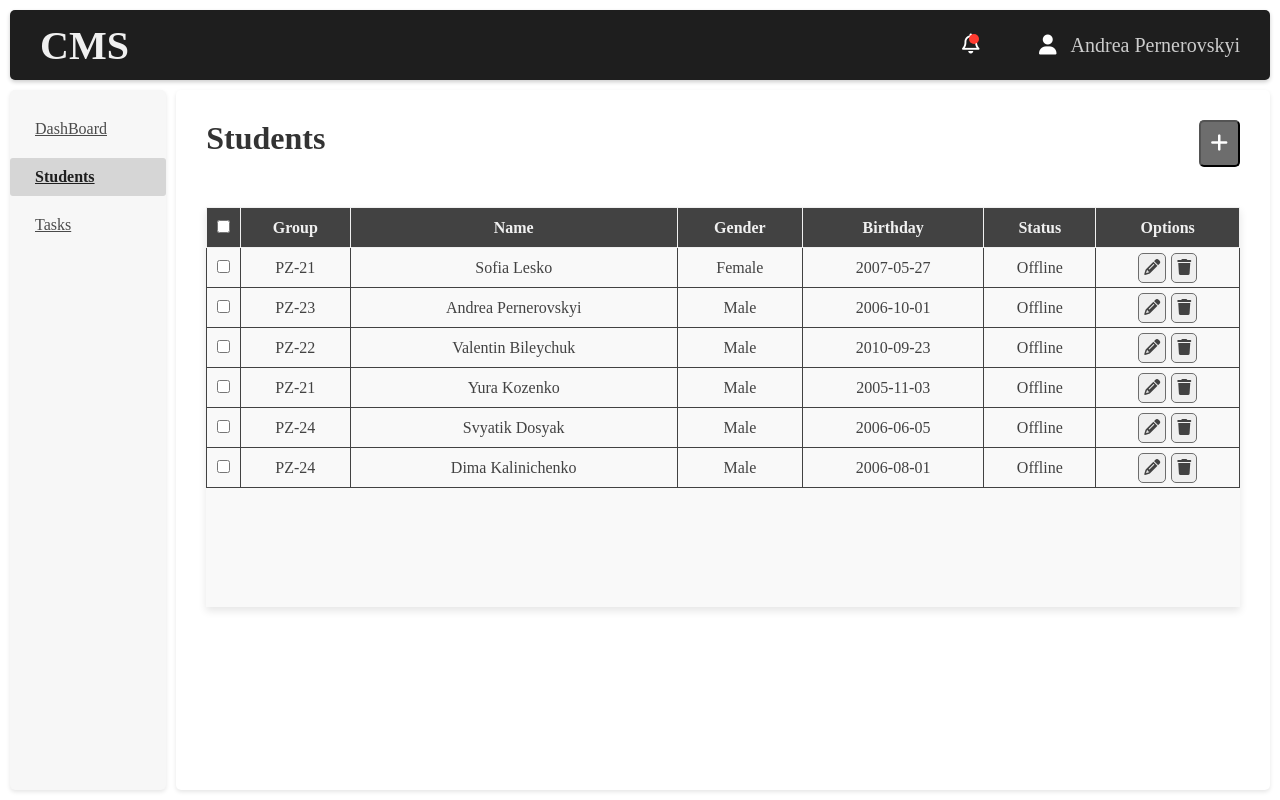
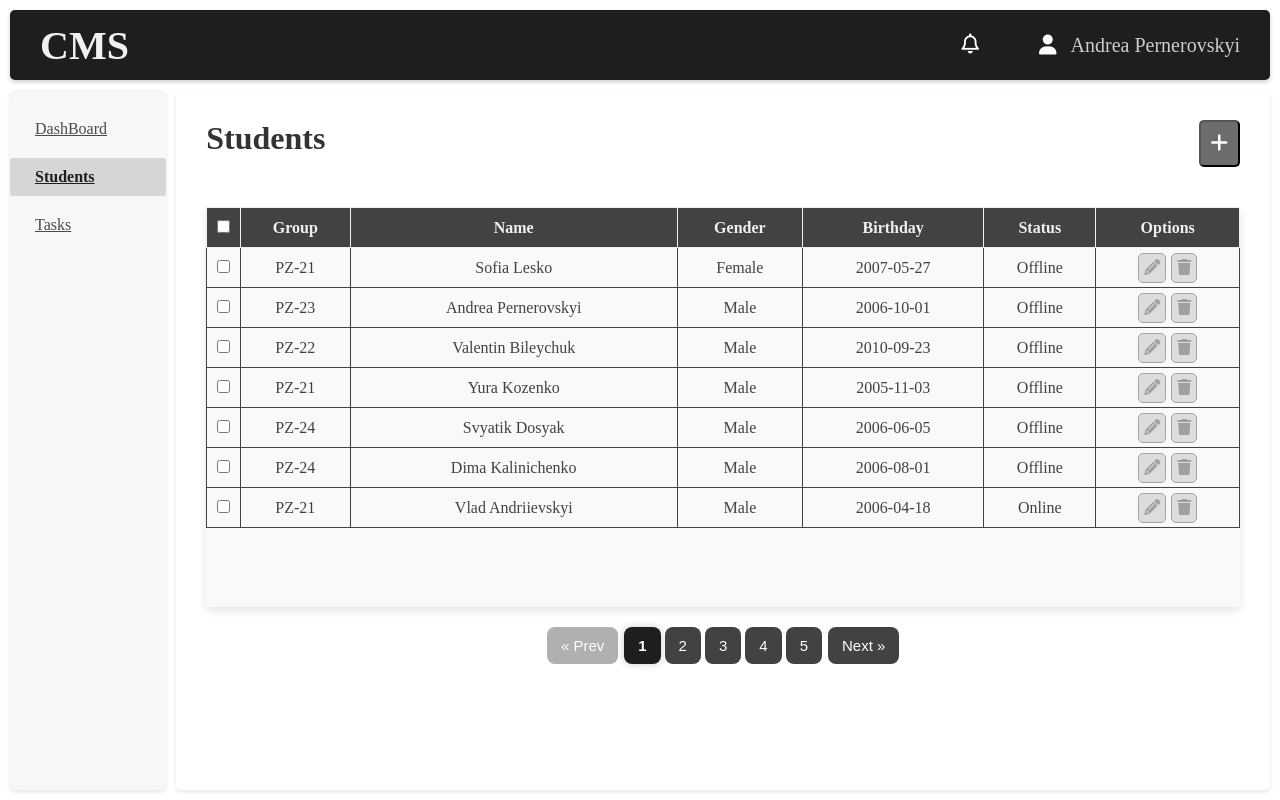
Before and after one commit to AndreaPernerovskyj/pvi, a PHP site: page / in a window 1280 px wide. Run offline with PHP 8.4, Linux system fonts and the light colour scheme; some libraries are stand-ins or nearby versions.

Commit message:
Finally all corrections done, lab1 is ready

```diff
--- a/index.html
+++ b/index.html
@@ -2,13 +2,13 @@
 <html lang="en">
 <head>
     <meta charset="UTF-8">
-    <link href="resources/styles/index.css" rel="stylesheet"/>
-    <link href="./resources/styles/navbar.css" rel="stylesheet"/>
-    <link href="./resources/styles/header.css" rel="stylesheet"/>
-    <link href="./resources/styles/common.css" rel="stylesheet"/>
-    <link href="./resources/styles/main.css" rel="stylesheet"/>
-    <link href="./resources/styles/students.css" rel="stylesheet"/>
-    <link href="resources/styles/responsive.css" rel="stylesheet"/>
+    <link href="resources/styles/index.css" rel="stylesheet">
+    <link href="./resources/styles/navbar.css" rel="stylesheet">
+    <link href="./resources/styles/header.css" rel="stylesheet">
+    <link href="./resources/styles/common.css" rel="stylesheet">
+    <link href="./resources/styles/main.css" rel="stylesheet">
+    <link href="./resources/styles/students.css" rel="stylesheet">
+    <link href="resources/styles/responsive.css" rel="stylesheet">
     <meta name="viewport" content="width=device-width, initial-scale=1.0">
     <title>CMS</title>
 </head>
@@ -22,36 +22,12 @@
 
         <div class="header-user-related">
             <div class="bell-notifications">
-                <div tabindex="0" aria-label="New notifications" aria-haspopup="true">
-                    <i class="fa-regular fa-bell icon_size animation"></i>
+                <div tabindex="0" aria-label="New notifications" aria-haspopup="true" role="button">
+                    <i class="fa-regular fa-bell icon_size" id="notification-bell"></i>
                 </div>
-                <div class="dot"></div>
+                <div class="" id="notification-bell-dot"></div>
 
                 <div class="notifications-popup" tabindex="0" aria-label="Notification list">
-                    <div class="notification-item" data-content="./resources/pages/messages.html" role="button"
-                         aria-label="Open notification" tabindex="0">
-                        <i class="fa-solid fa-user icon_size avatar"></i>
-                        <div class="notification-content">
-                            <span class="notification-user-name">John Doe</span>
-                            <p class="notification-message">This is the first message...</p>
-                        </div>
-                    </div>
-                    <div class="notification-item" data-content="./resources/pages/messages.html" role="button"
-                         aria-label="Open notification" tabindex="0">
-                        <i class="fa-solid fa-user icon_size avatar"></i>
-                        <div class="notification-content">
-                            <span class="notification-user-name">Jane Smith</span>
-                            <p class="notification-message">Another notification...</p>
-                        </div>
-                    </div>
-                    <div class="notification-item" data-content="./resources/pages/messages.html" role="button"
-                         aria-label="Open notification" tabindex="0">
-                        <i class="fa-solid fa-user icon_size avatar"></i>
-                        <div class="notification-content">
-                            <span class="notification-user-name">Alice Brown</span>
-                            <p class="notification-message">Yet another message...</p>
-                        </div>
-                    </div>
                 </div>
             </div>
             <div class="user-name">
--- a/resources/logic/app.js
+++ b/resources/logic/app.js
@@ -1,10 +1,49 @@
 const navbar = document.querySelector('.navbar');
 const content = document.querySelector('.content');
 const notification_popup = document.querySelector('.notifications-popup');
-const user_info = document.querySelector(".user-info")
+const user_info = document.querySelector(".user-info");
 const header_title = document.getElementById("header-title");
 
-const loadContent = async (url) => {
+document.addEventListener("DOMContentLoaded", () => {
+    newNotificationsCheckUp();
+
+    header_title.addEventListener("click", () => {
+        const url = header_title.dataset.content;
+        loadContent(url);
+        delete_all_active(navbar);
+        document.querySelector(".students-navbar").classList.add('active');
+    });
+    user_info.addEventListener("click", () => {
+        delete_all_active(navbar);
+        loadContent(user_info.dataset.content);
+    });
+
+    for (let item of navbar.children) {
+        item.addEventListener("click", () => {
+            if (!item.classList.contains("active")) {
+                delete_all_active(navbar);
+                item.classList.add("active");
+                const url = item.dataset.content;
+                loadContent(url);
+            }
+        });
+    }
+
+    const initialContent = navbar.querySelector(".active").dataset.content;
+    loadContent(initialContent);
+
+    document.addEventListener("dblclick", () => {
+        if(notification_popup.querySelector("h3")) {
+            notification_popup.innerHTML = '';
+            newNotificationsBellAnimationStartUp();
+        }
+
+        createNewNotificationItem({id: 10, userName:"P Diddy", message:"Good"})
+    })
+})
+
+
+async function loadContent(url)  {
     switch (url) {
         case "./resources/pages/students.html": {
             loadStudentsPage(url);
@@ -12,72 +51,126 @@ const loadContent = async (url) => {
         }
         default: {
             const response = await fetch(url);
-            if(!response.ok) {
+            if (!response.ok) {
                 content.innerHTML = `HTTP error! Status: ${response.status}`;
+                return;
             }
-
             content.innerHTML = await response.text();
         }
     }
 }
 
-function delete_all_active(navbar) {
-    for(let item of  navbar.children) {
-        item.classList.remove('active');
-    }
-}
-
-header_title.addEventListener("click", () => {
-    const url = header_title.dataset.content;
-    loadContent(url);
-    delete_all_active(navbar)
-    document.querySelector(".students-navbar").classList.add('active');
-})
-
-user_info.addEventListener("click", e => {
-    delete_all_active(navbar)
-    loadContent(user_info.dataset.content);
-})
-
-for(let item of notification_popup.children) {
-    item.addEventListener("click", e => {
-        delete_all_active(navbar)
-        const url = item.dataset.content;
-        loadContent(url);
-    })
-}
-
-for(let item of  navbar.children) {
-    item.addEventListener('click', () => {
-        if(!item.classList.contains('active')) {
-            delete_all_active(navbar)
-            item.classList.add('active');
-            const url = item.dataset.content;
-            loadContent(url);
-        }
-    })
-}
-
-const initialContent = navbar.querySelector('.active').dataset.content;
-loadContent(initialContent);
-
-function loadStudentsPage (url) {
+function loadStudentsPage(url) {
     fetch(url)
         .then((response) => response.text())
         .then((html) => {
             content.innerHTML = html;
 
-            state.students.map((student) => {
+            state.students.forEach((student) => {
                 create_new_row(student);
-            })
+            });
 
-            $(".add-students-btn").on("click", (e) => {
+            document.querySelector(".add-students-btn").addEventListener("click", (e) => {
                 e.preventDefault();
                 add_students_modal();
 
-                $(".add-student-modal-container").addClass("show");
-                $(".add-edit-modal-header").focus();
+                document.querySelector(".add-student-modal-container").classList.add("show");
+                const addEditModalHead = document.querySelector(".add-edit-modal-header");
+                addEditModalHead.innerHTML = "Add Students";
+                addEditModalHead.focus();
+            });
+
+            const mainCheckBox = document.querySelector(".main-checkbox");
+            mainCheckBox.addEventListener("change", (e) => {
+                const table = e.target.closest("tbody");
+                for (let i = 1; i < table.children.length; i++) {
+                    checkBoxChanged(table.children[i], !!mainCheckBox.checked);
+                }
             })
+
+            const deleteSelectedBtn= document.querySelector(".delete-selected-btn")
+            deleteSelectedBtn.addEventListener("click", e => {
+                const table = document.querySelector(".students-table-body");
+
+                const length = table.children.length;
+                for (let i = length - 1; i > 0; i--) { // Looping in reverse
+                    const tr_element = table.children[i];
+                    if (!tr_element.querySelector(".student-checkbox").checked) continue;
+
+                    tr_element.remove();
+                    state.students = state.students.filter(student => student.id !== Number(tr_element.id));
+                    numberOfChecked--;
+                }
+
+                numberOfCheckedChanged();
+            })
+
         })
-        .catch((error) => console.error('Error loading students.html:', error));
+        .catch((error) => console.error("Error loading students.html:", error));
 }
+
+async function newNotificationsCheckUp() {
+    // Тут був би запит на сервер щоб отримати нові повідомленні
+    const notificationsPopup = document.querySelector(".notifications-popup");
+    if(state.notifications != null && state.notifications.length !== 0) {
+        newNotificationsBellAnimationStartUp();
+
+        state.notifications.map(notification => {
+            createNewNotificationItem(notification)
+        })
+    }
+    else {
+        const h3 = document.createElement("h3");
+        h3.innerText = "No messages yet";
+        notificationsPopup.append(h3)
+    }
+}
+
+function createNewNotificationItem(notificationInfo) {
+    const notificationsPopup = document.querySelector(".notifications-popup");
+
+    const newNotificationItem = document.createElement("div");
+    newNotificationItem.classList.add("notification-item")
+    newNotificationItem.dataset.content = "./resources/pages/messages.html";
+    newNotificationItem.ariaLabel = "Open notification"
+    newNotificationItem.tabIndex = 0;
+
+    const i = document.createElement("i");
+    i.classList.add("fa-solid", "fa-user", "icon_size", "avatar")
+    newNotificationItem.append(i)
+
+    const notificationContent = document.createElement("div")
+    notificationContent.classList.add("notification-content")
+
+    const span = document.createElement("span")
+    span.classList.add("notification-user-name")
+    span.innerText = notificationInfo.userName
+    notificationContent.append(span)
+
+    const p = document.createElement("p")
+    p.classList.add("notification-message")
+    p.innerText = notificationInfo.message
+    notificationContent.append(p)
+
+    newNotificationItem.append(notificationContent)
+
+    newNotificationItem.addEventListener("click", () => {
+        delete_all_active(navbar);
+        const url = newNotificationItem.dataset.content;
+        loadContent(url);
+    });
+
+    notificationsPopup.append(newNotificationItem)
+}
+
+function newNotificationsBellAnimationStartUp() {
+    const notificationBell = document.getElementById("notification-bell");
+    notificationBell.classList.add("animation")
+    document.getElementById("notification-bell-dot").classList.add("dot")
+}
+
+function delete_all_active(navbar) {
+    for (let item of navbar.children) {
+        item.classList.remove('active');
+    }
+}
--- a/resources/logic/state.js
+++ b/resources/logic/state.js
@@ -6,12 +6,16 @@ let state = {
         {id: 3, group: "PZ-21", name: "Yura Kozenko", birthday: "2005-11-03", gender: "Male", status: "Offline"},
         {id: 4, group: "PZ-24", name: "Svyatik Dosyak", birthday: "2006-06-05", gender: "Male", status: "Offline"},
         {id: 5, group: "PZ-24", name: "Dima Kalinichenko", birthday: "2006-08-01", gender: "Male", status: "Offline"},
+        {id: 6, group: "PZ-21", name: "Vlad Andriievskyi", birthday: "2006-04-18", gender: "Male", status: "Online"},
     ],
     profileInfo: {
 
     },
     notifications: [
+        // {id: 0, userName:"Freddie Mercury", message:"Another one bites to dust"},
+        // {id: 1, userName:"Brian May", message:"I don't know actually"},
+        // {id: 2, userName:"Sofia Lesko", message:"How are you?"},
     ]
-}
+};
 
 this.window.state = state;
--- a/resources/pages/students.html
+++ b/resources/pages/students.html
@@ -4,16 +4,21 @@
             <h1 tabindex="0">Students</h1>
         </div>
 
-        <button type="button" class="add-students-btn">
-            <i class="fa-solid fa-plus"></i>
-        </button>
+        <div class="students-main-button">
+            <button type="button" class="delete-selected-btn">Delete selected</button>
+
+            <button type="button" class="add-students-btn">
+                <i class="fa-solid fa-plus"></i>
+            </button>
+
+        </div>
     </div>
 
     <div class="table-container" tabindex="0" aria-label="Students table info">
         <table class="students-table">
             <tbody class="students-table-body">
             <tr>
-                <th><input type="checkbox"/></th>
+                <th><input type="checkbox" class="main-checkbox"/></th>
                 <th>Group</th>
                 <th>Name</th>
                 <th>Gender</th>
@@ -25,9 +30,27 @@
         </table>
     </div>
 
+    <div class="pagination-container">
+        <button class="pagination-btn prev" disabled>&laquo; Prev</button>
+        <div class="pagination-pages">
+            <button class="pagination-btn active">1</button>
+            <button class="pagination-btn">2</button>
+            <button class="pagination-btn">3</button>
+            <button class="pagination-btn">4</button>
+            <button class="pagination-btn">5</button>
+        </div>
+        <button class="pagination-btn next">Next &raquo;</button>
+    </div>
+
     <div class="add-student-modal-container" tabindex="0">
         <div class="modal">
-            <h3 class="add-edit-modal-header" tabindex="0">Add Students</h3>
+            <div class="modal-header">
+                <h3 class="add-edit-modal-header" tabindex="0">Add Students</h3>
+                <button class="modal-exit-btn">
+                    <i class="fa-solid fa-xmark"></i>
+                </button>
+            </div>
+
             <form class="create-student-form">
                 <label for="group">Group:</label>
                 <select id="group" name="group">
@@ -64,6 +87,10 @@
 
     <div class="should-delete-student-modal">
         <div class="modal">
+            <button class="modal-exit-delete-btn">
+                <i class="fa-solid fa-xmark"></i>
+            </button>
+
             <div class="should-delete-text" tabindex="0"></div>
             <button class="should-delete-yes">Yes</button>
             <button class="should-delete-no">No</button>
--- a/resources/styles/responsive.css
+++ b/resources/styles/responsive.css
@@ -91,6 +91,17 @@
         font-size: 16px;
         padding: 6px;
     }
+
+    /*Pagination*/
+    .pagination-container {
+        gap: 4px;
+    }
+
+    .pagination-btn {
+        padding: 8px 12px;
+        font-size: 14px;
+        border-radius: 6px;
+    }
 }
 
 @media screen and (max-width: 400px) {
@@ -109,6 +120,16 @@
     .options-td button {
         font-size: 11px;
         padding: 2px;
+    }
+
+    .pagination-container {
+        gap: 3px;
+    }
+
+    .pagination-btn {
+        padding: 6px 10px;
+        font-size: 12px;
+        border-radius: 5px;
     }
 }
 
@@ -133,6 +154,16 @@
     .should-delete-yes, .should-delete-no {
         margin: 0 3px;
         padding: 6px 12px;
+    }
+
+    .pagination-container {
+        gap: 2px;
+    }
+
+    .pagination-btn {
+        padding: 5px 8px;
+        font-size: 11px;
+        border-radius: 4px;
     }
 }
 
--- a/resources/styles/students.css
+++ b/resources/styles/students.css
@@ -211,3 +236,81 @@
 .should-delete-no:hover {
     background-color: #4caf50;
 }
+
+.modal-exit-delete-btn {
+    position: absolute;
+    top: 10px;
+    right: 10px;
+    background-color: transparent;
+    border:none;
+}
+
+.modal-exit-delete-btn i {
+    font-size:18px;
+    color: #424242;
+}
+
+.modal-exit-delete-btn i:hover {
+    transform: scale(1.2);
+}
+
+/*==========*/
+
+.modal-header {
+    display:flex;
+    justify-content: space-between;
+    border-bottom: 1px solid black;
+    margin-bottom: 20px;
+}
+
+.modal-exit-btn {
+    background-color: transparent;
+    margin-bottom: 2px;
+    border:none;
+}
+
+.modal-exit-btn i {
+    font-size:18px;
+    color: #424242;
+}
+
+.modal-exit-btn i:hover {
+    transform: scale(1.2);
+}
+
+/* === Pagination === */
+.pagination-container {
+    display: flex;
+    justify-content: center;
+    align-items: center;
+    margin-top: 20px;
+    gap: 6px;
+    flex-wrap: wrap;
+}
+
+.pagination-btn {
+    padding: 10px 14px;
+    border: none;
+    background: #424242;
+    color: white;
+    cursor: pointer;
+    border-radius: 8px;
+    font-size: 15px;
+    transition: background 0.3s, transform 0.2s;
+}
+
+.pagination-btn:hover {
+    background: #3e3b3b;
+    transform: scale(1.05);
+}
+
+.pagination-btn.active {
+    background: #1e1e1e;
+    font-weight: bold;
+    box-shadow: 0 0 8px rgba(0, 0, 0, 0.2);
+}
+
+.pagination-btn:disabled {
+    background: #b0b0b0;
+    cursor: not-allowed;
+}
```
Also changed, not shown: other parts of resources/styles/students.css (+27 -2 lines), resources/logic/modals.js (+77 -10 lines).
